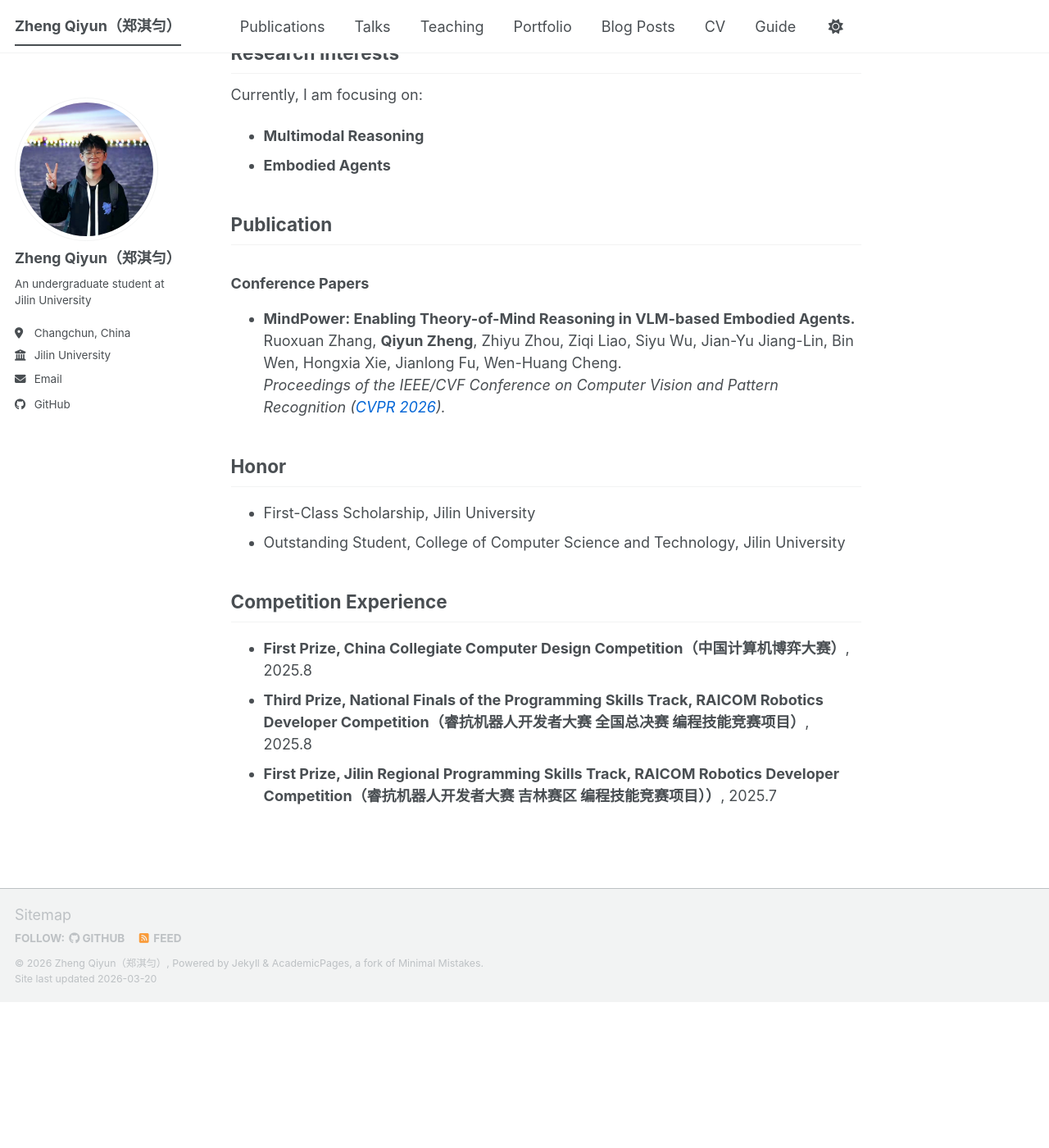
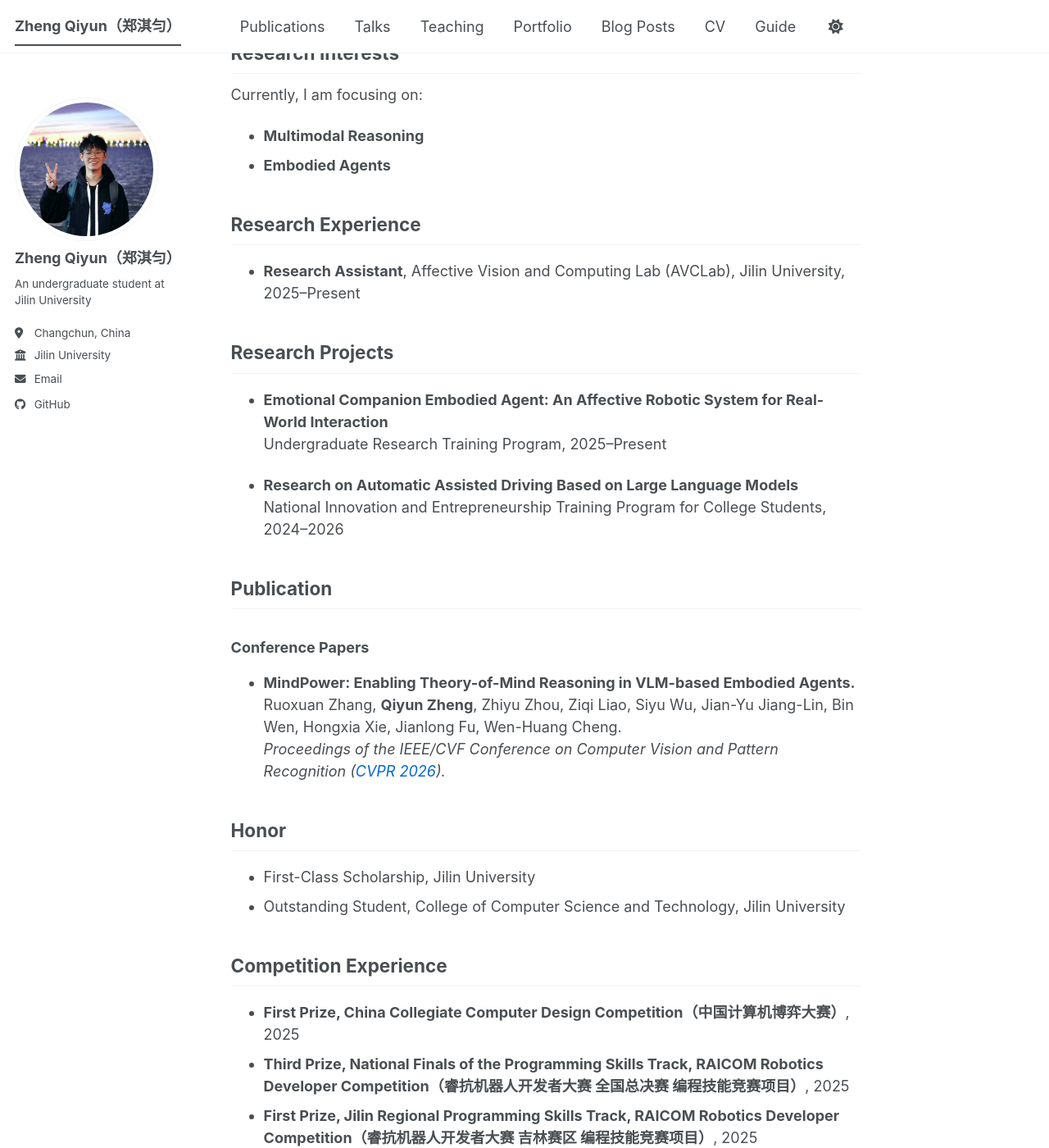
Before and after one commit to moonaurora/moonaurora.github.io, a Jekyll site: the page built from _pages/about.md, in a window 1280 px wide and 1400 px high, scrolled down 191 px. Shown: the whole window at 82% size. Built offline with Jekyll 4.4.1, drawn with Linux system fonts in a browser that asks for light colours; a script bundle is joined from its source files by our own code; library files that are not in the unit come from our copies; before the commit the page ends 1413 px from its top, so only the background shows below that.

Commit message:
updata about.md

```diff
--- a/_pages/about.md
+++ b/_pages/about.md
@@ -14,6 +14,16 @@ Currently, I am focusing on:
 - **Multimodal Reasoning**
 - **Embodied Agents**
 
+## Research Experience
+- **Research Assistant**, Affective Vision and Computing Lab (AVCLab), Jilin University, 2025–Present
+
+## Research Projects
+- **Emotional Companion Embodied Agent: An Affective Robotic System for Real-World Interaction**
+  Undergraduate Research Training Program, 2025–Present
+
+- **Research on Automatic Assisted Driving Based on Large Language Models**
+  National Innovation and Entrepreneurship Training Program for College Students, 2024–2026
+
 ## Publication
 <!-- (* denotes the co-first authors) -->
 
@@ -27,6 +37,6 @@ Ruoxuan Zhang, **Qiyun Zheng**, Zhiyu Zhou, Ziqi Liao, Siyu Wu, Jian-Yu Jiang-Li
 - Outstanding Student, College of Computer Science and Technology, Jilin University
 
 ## Competition Experience
-- **First Prize, China Collegiate Computer Design Competition（中国计算机博弈大赛）**, 2025.8
-- **Third Prize, National Finals of the Programming Skills Track, RAICOM Robotics Developer Competition（睿抗机器人开发者大赛 全国总决赛 编程技能竞赛项目）**, 2025.8
-- **First Prize, Jilin Regional Programming Skills Track, RAICOM Robotics Developer Competition（睿抗机器人开发者大赛 吉林赛区 编程技能竞赛项目））**, 2025.7
+- **First Prize, China Collegiate Computer Design Competition（中国计算机博弈大赛）**, 2025
+- **Third Prize, National Finals of the Programming Skills Track, RAICOM Robotics Developer Competition（睿抗机器人开发者大赛 全国总决赛 编程技能竞赛项目）**, 2025
+- **First Prize, Jilin Regional Programming Skills Track, RAICOM Robotics Developer Competition（睿抗机器人开发者大赛 吉林赛区 编程技能竞赛项目）**, 2025
```
